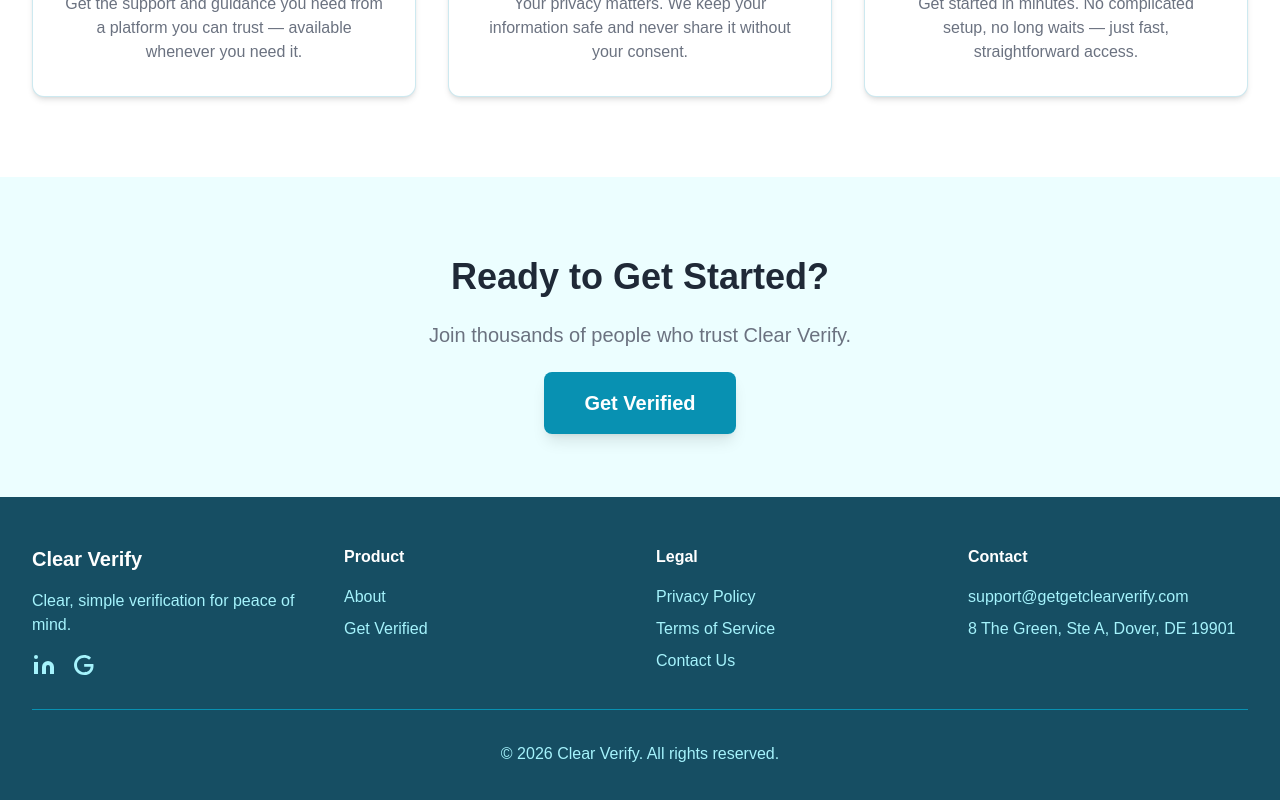
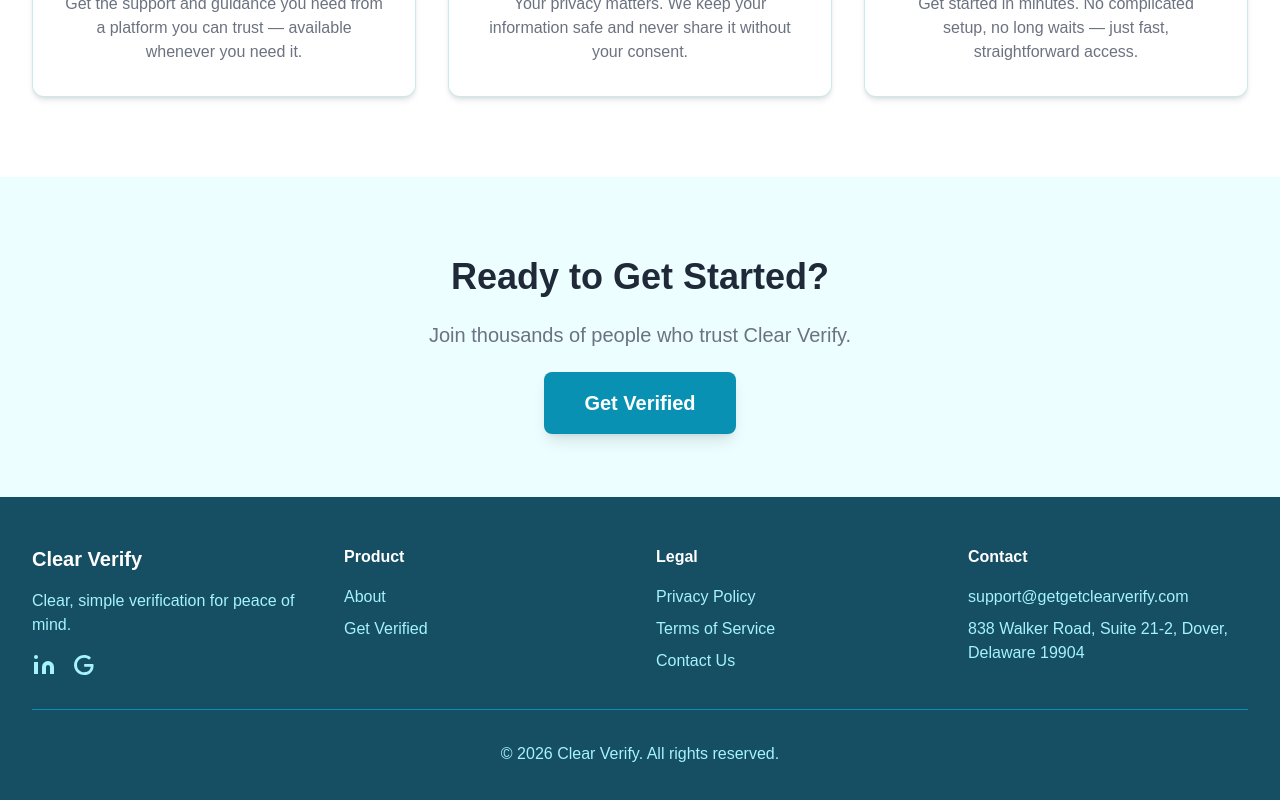
Before and after one commit to Textingman/org23224-clearverify, a Next.js app: page / in a window 1280 px wide. Shown: the part 1089-1889 px from the top of the page. Built offline with nearby package versions, Linux system fonts and the light colour scheme.

Commit message:
Update business address to 838 Walker Road, Suite 21-2, Dover, Delaware 19904

```diff
--- a/app/components/Footer.tsx
+++ b/app/components/Footer.tsx
@@ -46,7 +46,7 @@ export default function Footer() {
           <div>
             <h4 className="font-semibold mb-4">Contact</h4>
             <p style={{ color: '#A5F3FC' }}>support@getgetclearverify.com</p>
-            <p className="mt-2" style={{ color: '#A5F3FC' }}>8 The Green, Ste A, Dover, DE 19901</p>
+            <p className="mt-2" style={{ color: '#A5F3FC' }}>838 Walker Road, Suite 21-2, Dover, Delaware 19904</p>
             <p className="mt-2" style={{ color: '#A5F3FC' }}></p>
           </div>
         </div>
```
